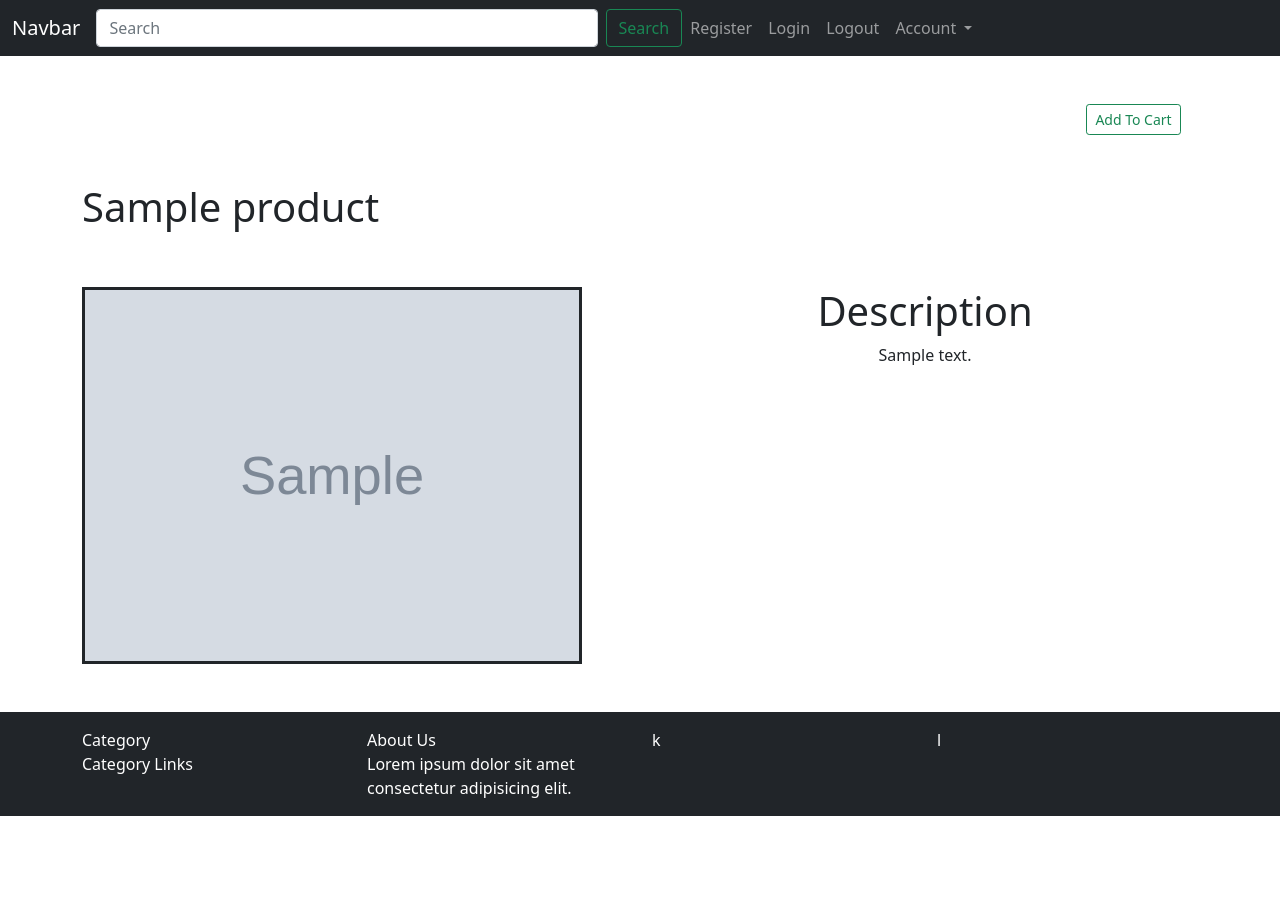
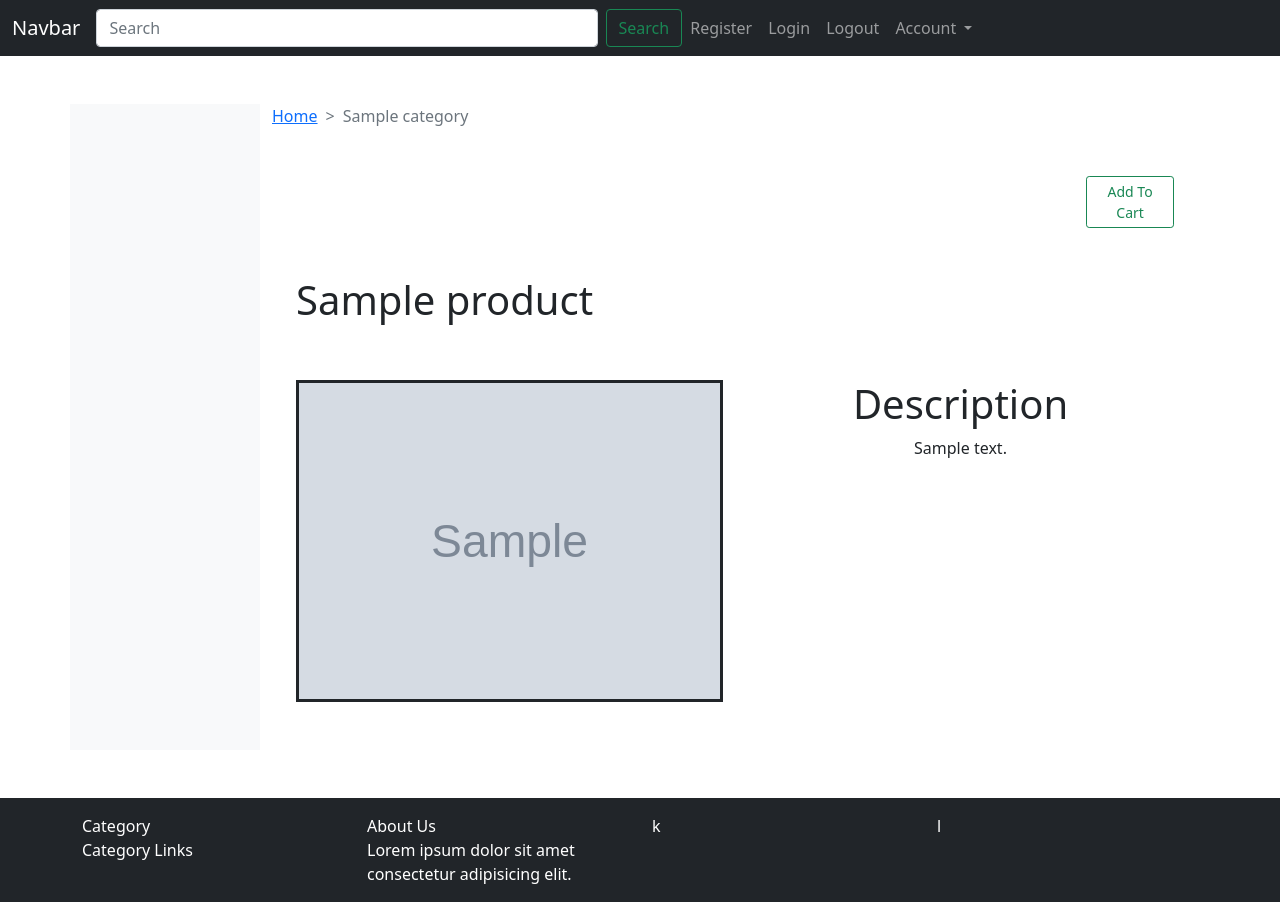
Before and after one commit to Emmanuel678912/django-ecommerce, a Django app: a page that uses store/templates/main.html in a window 1280 px wide. Before the commit the page ends 816 px from the top, so only its background shows below. Run offline with Django 3.2, Linux system fonts and the light colour scheme; tables that the repository leaves empty hold one stand-in row (values such as "Sample post"); grey boxes marked "Sample" are stand-in pictures; some libraries are stand-ins or nearby versions.

Commit message:
added dynamic category and product and breadcrumb functionality

```diff
--- a/store/admin.py
+++ b/store/admin.py
@@ -7,3 +7,4 @@
 admin.site.register(Order)
 admin.site.register(Product)
 admin.site.register(Customer)
+admin.site.register(Category)
--- a/store/models.py
+++ b/store/models.py
@@ -14,19 +14,23 @@
     def __str__(self):
         return self.email
 
+class Category(models.Model):
+    name = models.CharField(max_length=200)
+    slug = models.CharField(max_length=80)
+    image = models.ImageField(null=True, blank=True, upload_to='media/category-images')
+
+    def __str__(self):
+        return self.name
+
 class Product(models.Model):
-    CATEGORY_CHOICES = (
-        ('G', 'GAMES'),
-        ('M', 'MERCH'),
-    )
-
     name = models.CharField(max_length=200)
     price = models.DecimalField(max_digits=5, decimal_places=2)
     desc = models.CharField(max_length=500)
-    category = models.CharField(choices=CATEGORY_CHOICES, max_length=2)
+    category = models.ForeignKey(Category, on_delete=models.CASCADE)
+    # category = models.CharField(choices=CATEGORY_CHOICES, max_length=2)
     digital = models.BooleanField(default=False, null=True, blank=True)
     slug = models.CharField(max_length=80)
-    image = models.ImageField(null=True, blank=True)
+    image = models.ImageField(null=True, blank=True, upload_to='media/product-images')
 
     def __str__(self):
         return self.name
--- a/store/templates/main.html
+++ b/store/templates/main.html
@@ -66,13 +66,38 @@
       </div>
   </nav>
 
+  <div class="container my-5">
+    <div class="row">
 
+    </div>
+    <div class="row">
+      <nav class="col-md-2 d-none d-sm-block bg-light sidebar align-items-end">
+        <div class="sidebar-sticky">
+          <ul class="nav flex-column">
+            {% for category in categories %}
+              <li class="nav-item">
+                <a href="category/{{category.slug}}/{{category.id}}">{{category.name}}</a>
+              </li>
+            {% endfor %}
+        </div>
+      </nav>
 
-    {% block content %}
+      <div class="col">
+        {% block content %}
 
 
 
-    {% endblock %}
+        {% endblock %}
+      </div>
+    </div>
+
+  </div>
+
+
+
+
+
+
   <footer class="footer mt-auto mb-auto py-3 bg-dark">
     <div class="container" style="color: white;">
       <div class="row">
--- a/store/templates/product.html
+++ b/store/templates/product.html
@@ -2,6 +2,15 @@
 {% load static %}
 
 {% block content %}
+    {% if item %}
+        <nav style="--bs-breadcrumb-divider: '>';" aria-label="breadcrumb">
+            <ol class="breadcrumb">
+            <li class="breadcrumb-item"><a href="#">Home</a></li>
+            <li class="breadcrumb-item active" aria-current="page">{{item.category}}</li>
+            </ol>
+        </nav>
+    {% endif %}
+
     <div class="container">
         {% for product in products %}
             <div class="row my-5">
--- a/store/urls.py
+++ b/store/urls.py
@@ -14,7 +14,7 @@
     path('register/', views.register, name='register'),
     path('logout/', views.logout_view, name='logout'),
     path('product/<str:slug>/<int:id>/', views.product, name='product'),
-
+    path('category/<str:slug>/<int:id>/', views.category_page, name='category-page'),
 ]
 
 urlpatterns += static(settings.MEDIA_URL, document_root=settings.MEDIA_ROOT)
--- a/store/views.py
+++ b/store/views.py
@@ -1,14 +1,15 @@
 from django.shortcuts import render, redirect
 from django.contrib.auth.models import Group, User, Permission
 from django.contrib.auth import authenticate, login, logout
-from .models import Customer, Product
+from .models import Customer, Product, Category
 
 # Create your views here.
 def store(request):
     products = Product.objects.all()
-    print(products)
 
-    context = {'products' : products}
+    categories = Category.objects.all()
+
+    context = {'products' : products, 'categories' : categories}
 
     return render(request, 'store.html', context)
 
@@ -73,8 +74,6 @@
         customer.email = email
         customer.password = password
         customer.save()
-        # adds new user to customer group
-        #customers.user_set.add(user)
 
         # saves user data
         user.save()
@@ -98,6 +97,16 @@
 
     products = Product.objects.filter(id=id)
 
-    context = {'products' : products}
+
+    context = {'products' : products, 'item' : item}
 
     return render(request, 'product.html', context)
+
+
+def category_page(request, slug, id):
+    category = Category.objects.get(id=id)
+
+    products = Product.objects.filter(category=category)
+
+    context = {'category' : category, 'products': products}
+    return render(request, 'category-page.html', context)
```
Also changed, not shown: store/templates/category-page.html (added, +23 -0 lines), static/images/media/category-images/receipt.jpg (added), static/images/media/category-images/thumbnail_138F7E19-1F43-4B72-9A8C-0D395A122BC7.jpg (added), static/images/media/product-images/thumbnail_C85A42D3-D998-421A-8022-FDF123906DC1.jpg (added), static/images/media/product-images/thumbnail_C85A42D3-D998-421A-8022-FDF123906DC1_wWwWuAN.jpg (added), store/migrations/0006_auto_20210505_1926.py (added), store/migrations/0007_auto_20210507_1242.py (added), store/templates/category.html (deleted).
